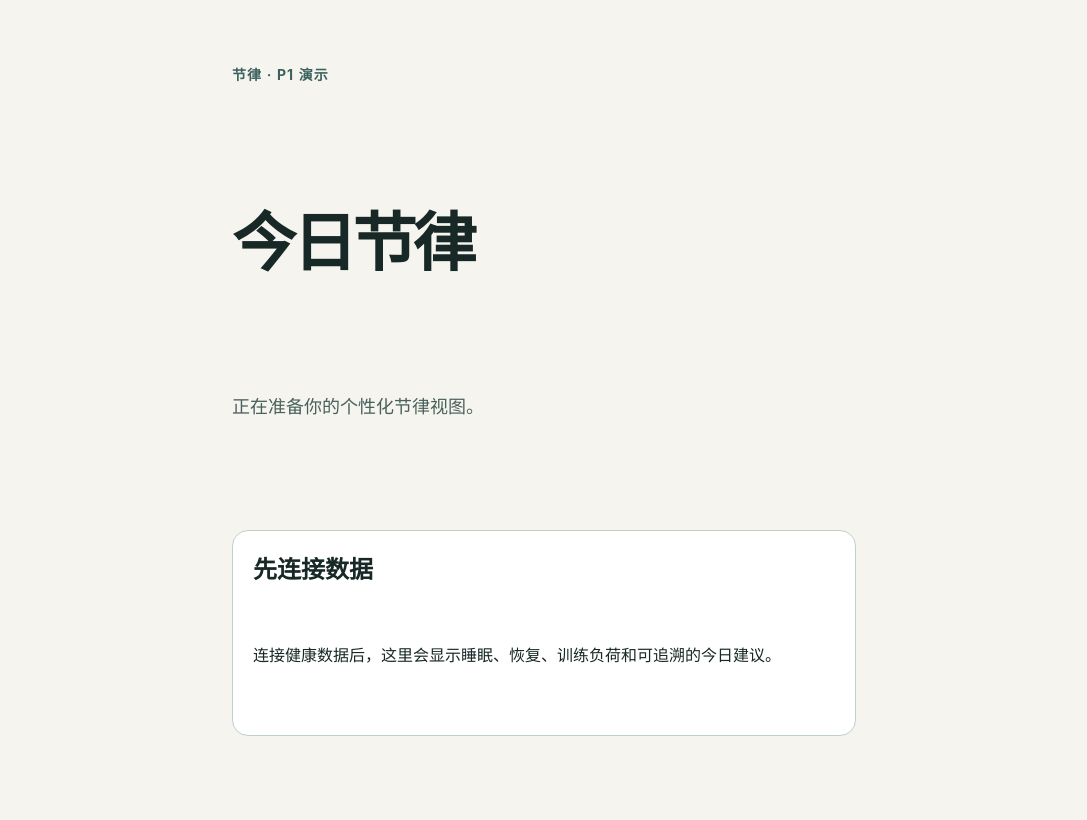
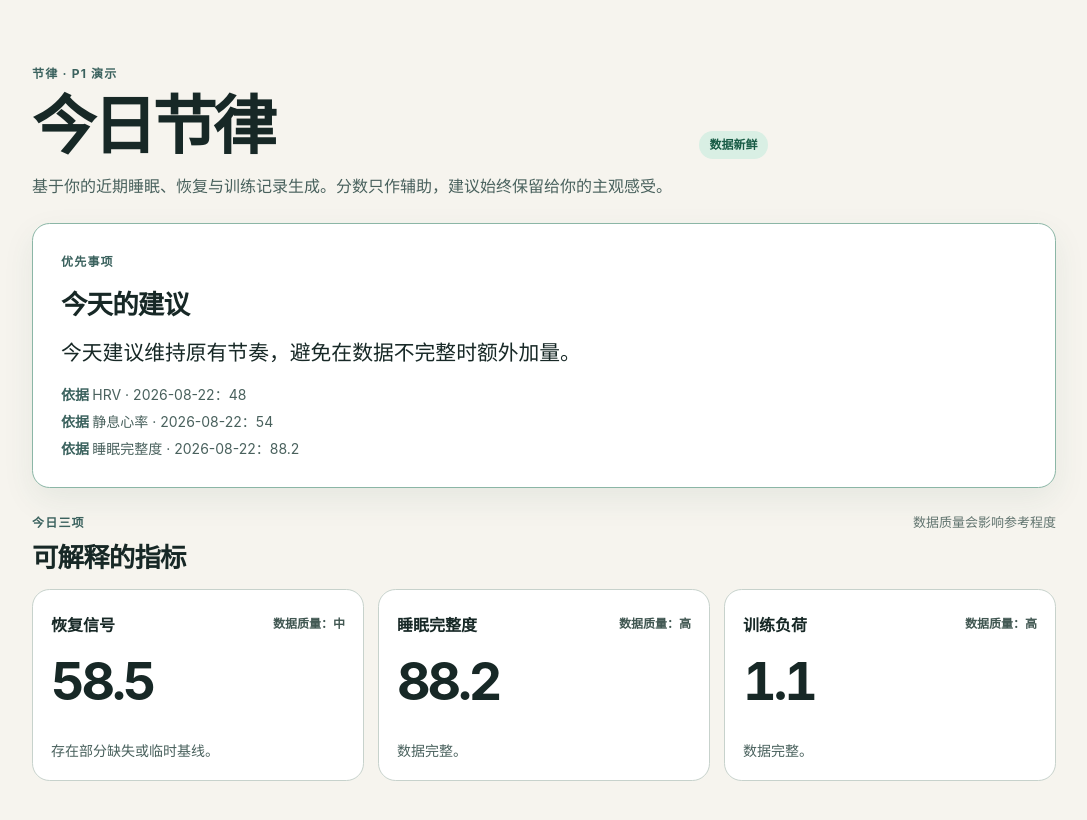
Before and after one commit to DoubiYang/fitbit, a Next.js app: page / in a window 1280 px wide. Shown: the top 820 px of the page, without its empty margins (96-1183 px from the left). Built offline with nearby package versions, Linux system fonts and the light colour scheme.

Commit message:
feat: render P1 today dashboard

```diff
--- a/app/globals.css
+++ b/app/globals.css
@@ -12,46 +12,213 @@ body {
   margin: 0;
 }
 
-.shell {
-  display: grid;
-  gap: 1rem;
-  max-width: 42rem;
-  min-height: 100vh;
-  margin: 0 auto;
-  padding: 4rem 1.5rem;
-}
-
-.eyebrow {
-  margin: 0;
-  color: #3b625e;
-  font-size: 0.875rem;
-  font-weight: 700;
-  letter-spacing: 0.08em;
-}
-
 h1,
 h2,
-p {
+h3,
+p,
+ol {
   margin: 0;
 }
 
+.dashboard {
+  display: grid;
+  gap: 1.5rem;
+  max-width: 68rem;
+  min-height: 100vh;
+  margin: 0 auto;
+  padding: clamp(1.5rem, 5vw, 4rem) clamp(1rem, 4vw, 2rem) 3rem;
+}
+
+.dashboard-header {
+  display: grid;
+  gap: 0.875rem;
+  max-width: 46rem;
+}
+
+.dashboard-header__title-row,
+.metric-card__topline,
+.section-heading {
+  display: flex;
+  align-items: baseline;
+  justify-content: space-between;
+  gap: 1rem;
+}
+
+.eyebrow,
+.section-kicker {
+  color: #3b625e;
+  font-size: 0.75rem;
+  font-weight: 750;
+  letter-spacing: 0.1em;
+  text-transform: uppercase;
+}
+
 h1 {
-  font-size: clamp(2.5rem, 9vw, 4rem);
+  font-size: clamp(2.35rem, 8vw, 4rem);
   letter-spacing: -0.06em;
+  line-height: 0.98;
+}
+
+h2 {
+  font-size: clamp(1.25rem, 4vw, 1.65rem);
+  letter-spacing: -0.03em;
+}
+
+h3 {
+  font-size: 1rem;
 }
 
 .lede {
   color: #49615d;
-  font-size: 1.125rem;
+  font-size: 1rem;
+  line-height: 1.65;
+}
+
+.freshness,
+.quality {
+  border-radius: 999px;
+  font-size: 0.75rem;
+  font-weight: 700;
+  line-height: 1;
+  white-space: nowrap;
+}
+
+.freshness {
+  padding: 0.5rem 0.65rem;
+}
+
+.freshness--fresh {
+  color: #195c46;
+  background: #d9efe4;
+}
+
+.freshness--stale {
+  color: #804906;
+  background: #f6e7ca;
+}
+
+.action-card,
+.metric-card,
+.data-state {
+  border: 1px solid #c7d2cc;
+  border-radius: 1.1rem;
+  background: #ffffff;
+}
+
+.action-card {
+  display: grid;
+  gap: 0.875rem;
+  padding: clamp(1.25rem, 3vw, 1.75rem);
+  border-color: #8bb6a6;
+  box-shadow: 0 0.75rem 2rem rgb(41 83 72 / 8%);
+}
+
+.action-card__text {
+  max-width: 48rem;
+  font-size: clamp(1.05rem, 3.5vw, 1.3rem);
   line-height: 1.6;
 }
 
-.notice {
+.evidence-list {
   display: grid;
-  gap: 0.5rem;
-  padding: 1.25rem;
-  border: 1px solid #bfd0c9;
-  border-radius: 1rem;
-  background: #ffffff;
+  gap: 0.4rem;
+  padding: 0;
+  color: #49615d;
+  font-size: 0.875rem;
+  line-height: 1.5;
+  list-style: none;
+}
+
+.evidence-list li::before {
+  content: "依据  ";
+  color: #3b625e;
+  font-weight: 700;
+}
+
+.section-heading {
+  margin-bottom: 0.875rem;
+}
+
+.section-heading > div {
+  display: grid;
+  gap: 0.35rem;
+}
+
+.section-note {
+  color: #61746f;
+  font-size: 0.8125rem;
+  text-align: right;
+}
+
+.metric-grid {
+  display: grid;
+  grid-template-columns: repeat(3, minmax(0, 1fr));
+  gap: 0.875rem;
+}
+
+.metric-card {
+  display: grid;
+  gap: 1rem;
+  min-height: 12rem;
+  padding: 1.125rem;
+}
+
+.metric-card__topline {
+  align-items: center;
+}
+
+.quality {
+  color: #415752;
+}
+
+.quality[data-quality="low"] {
+  color: #804906;
+}
+
+.quality[data-quality="calibrating"] {
+  color: #365d87;
+}
+
+.metric-card__score {
+  font-size: clamp(2.2rem, 6vw, 3.25rem);
+  font-variant-numeric: tabular-nums;
+  font-weight: 750;
+  letter-spacing: -0.06em;
+  line-height: 1;
+}
+
+.metric-card__detail {
+  align-self: end;
+  color: #49615d;
+  font-size: 0.875rem;
+  line-height: 1.55;
+}
+
+.data-state {
+  display: grid;
+  gap: 0.75rem;
+  padding: 1rem;
+  color: #49615d;
   line-height: 1.6;
 }
+
+@media (max-width: 42rem) {
+  .dashboard-header__title-row,
+  .section-heading {
+    align-items: flex-start;
+    flex-direction: column;
+    gap: 0.75rem;
+  }
+
+  .section-note {
+    text-align: left;
+  }
+
+  .metric-grid {
+    grid-template-columns: 1fr;
+  }
+
+  .metric-card {
+    min-height: 0;
+  }
+}
--- a/app/page.tsx
+++ b/app/page.tsx
@@ -1,15 +1,17 @@
-import React from 'react';
+import { TodayDashboard } from '../src/ui/dashboard/today-dashboard';
+import { buildTodayView } from '../src/server/dashboard/build-today';
+import { DemoHealthProvider } from '../src/server/health/demo-provider';
+import { getCurrentUser } from '../src/server/session/current-user';
 
-export default function Home() {
-  return (
-    <main className="shell">
-      <p className="eyebrow">节律 · P1 演示</p>
-      <h1>今日节律</h1>
-      <p className="lede">正在准备你的个性化节律视图。</p>
-      <section className="notice" aria-labelledby="data-heading">
-        <h2 id="data-heading">先连接数据</h2>
-        <p>连接健康数据后，这里会显示睡眠、恢复、训练负荷和可追溯的今日建议。</p>
-      </section>
-    </main>
-  );
+export default async function Home() {
+  const user = await getCurrentUser();
+  const now = new Date().toISOString();
+  const view = await buildTodayView({
+    provider: new DemoHealthProvider(),
+    userId: user.id,
+    now,
+    lastSuccessfulSyncAt: now,
+  });
+
+  return <TodayDashboard view={view} />;
 }
--- /dev/null
+++ b/src/ui/dashboard/data-state.tsx
@@ -0,0 +1,27 @@
+import type { MetricEvidence } from '../../domain/metric-types';
+
+export function EvidenceList({ evidence }: { evidence: MetricEvidence[] }) {
+  if (evidence.length === 0) {
+    return null;
+  }
+
+  return (
+    <ol className="evidence-list" aria-label="建议依据">
+      {evidence.map((item) => (
+        <li key={`${item.label}-${item.date}`}>
+          {item.label} · {item.date}：{item.value}
+        </li>
+      ))}
+    </ol>
+  );
+}
+
+export function DataState({ text, evidence }: { text: string; evidence: MetricEvidence[] }) {
+  return (
+    <section className="data-state" aria-labelledby="data-state-heading">
+      <h3 id="data-state-heading">数据状态</h3>
+      <p>{text}</p>
+      <EvidenceList evidence={evidence} />
+    </section>
+  );
+}
--- /dev/null
+++ b/src/ui/dashboard/metric-card.tsx
@@ -0,0 +1,38 @@
+import type { MetricQuality } from '../../domain/metric-types';
+
+export type DashboardMetric = {
+  label: string;
+  score: number | null;
+  quality: MetricQuality;
+  detail: string;
+};
+
+const qualityLabels: Record<MetricQuality, string> = {
+  high: '高',
+  medium: '中',
+  low: '低',
+  calibrating: '校准中',
+};
+
+function formatScore(score: number | null): string {
+  if (score === null) {
+    return '—';
+  }
+
+  return Number.isInteger(score) ? String(score) : score.toFixed(1);
+}
+
+export function MetricCard({ metric }: { metric: DashboardMetric }) {
+  return (
+    <article className="metric-card">
+      <div className="metric-card__topline">
+        <h3>{metric.label}</h3>
+        <span className="quality" data-quality={metric.quality}>
+          数据质量：{qualityLabels[metric.quality]}
+        </span>
+      </div>
+      <p className="metric-card__score">{formatScore(metric.score)}</p>
+      <p className="metric-card__detail">{metric.detail}</p>
+    </article>
+  );
+}
--- /dev/null
+++ b/src/ui/dashboard/today-dashboard.tsx
@@ -0,0 +1,51 @@
+import type { TodayView } from '../../server/dashboard/build-today';
+
+import { DataState, EvidenceList } from './data-state';
+import { MetricCard } from './metric-card';
+
+export function TodayDashboard({ view }: { view: TodayView }) {
+  const action = view.primaryAction;
+
+  return (
+    <main className="dashboard">
+      <header className="dashboard-header">
+        <p className="eyebrow">节律 · P1 演示</p>
+        <div className="dashboard-header__title-row">
+          <h1>今日节律</h1>
+          <p className={view.freshness === 'fresh' ? 'freshness freshness--fresh' : 'freshness freshness--stale'}>
+            {view.freshness === 'fresh' ? '数据新鲜' : '等待同步'}
+          </p>
+        </div>
+        <p className="lede">基于你的近期睡眠、恢复与训练记录生成。分数只作辅助，建议始终保留给你的主观感受。</p>
+      </header>
+
+      <section className="action-card" aria-labelledby="today-action-heading">
+        <p className="section-kicker">优先事项</p>
+        <h2 id="today-action-heading">今天的建议</h2>
+        {action.kind === 'recommendation' ? (
+          <>
+            <p className="action-card__text">{action.text}</p>
+            <EvidenceList evidence={action.evidence} />
+          </>
+        ) : (
+          <DataState text={action.text} evidence={action.evidence} />
+        )}
+      </section>
+
+      <section aria-labelledby="metric-heading">
+        <div className="section-heading">
+          <div>
+            <p className="section-kicker">今日三项</p>
+            <h2 id="metric-heading">可解释的指标</h2>
+          </div>
+          <p className="section-note">数据质量会影响参考程度</p>
+        </div>
+        <div className="metric-grid">
+          <MetricCard metric={view.metrics.recovery} />
+          <MetricCard metric={view.metrics.sleep} />
+          <MetricCard metric={view.metrics.training} />
+        </div>
+      </section>
+    </main>
+  );
+}
```
Also changed, not shown: 2 other files (tests, documents, lock files or other folders).
